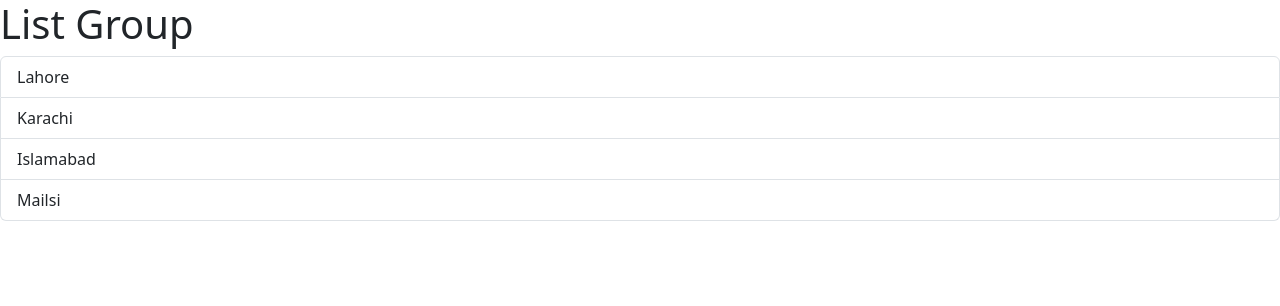
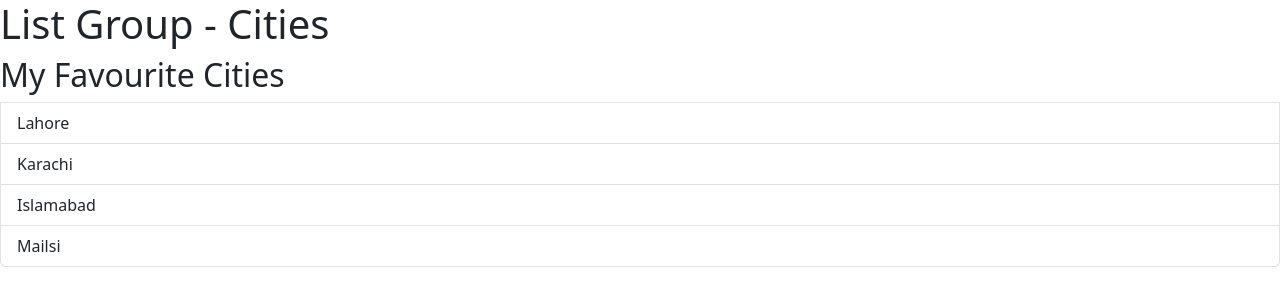
Before and after one commit to codewithghani/react-fundamentals, a React (Vite) app: page / in a window 1280 px wide. Shown: the top 306 px of the page. Built offline with nearby package versions, Linux system fonts and the light colour scheme.

Commit message:
adding props & children

```diff
--- a/src/App.tsx
+++ b/src/App.tsx
@@ -5,7 +5,10 @@ import ListGroup from "./components/ListGroup";
 function App() {
   return (
     <div>
-      <ListGroup />
+      <ListGroup category="Cities">
+        {" "}
+        <h2>My Favourite Cities</h2>
+      </ListGroup>
     </div>
   );
 }
--- a/src/components/ListGroup.tsx
+++ b/src/components/ListGroup.tsx
@@ -1,12 +1,13 @@
-import { useState } from "react";
-function ListGroup() {
+import { ReactNode, useState } from "react";
+function ListGroup(props: { children: ReactNode; category: string }) {
   const Items = ["Lahore", "Karachi", "Islamabad", "Mailsi"];
   const [selectedIndex, setSelectedItem] = useState(-1);
   return (
     <>
-      <h1>List Group</h1>
+      <h1>List Group - {props.category}</h1>
       {Items.length === 0 && <p>No item found</p>}
       <ul className="list-group">
+        {props.children}
         {Items.map((item, index) => (
           <li
             key={item}
```
